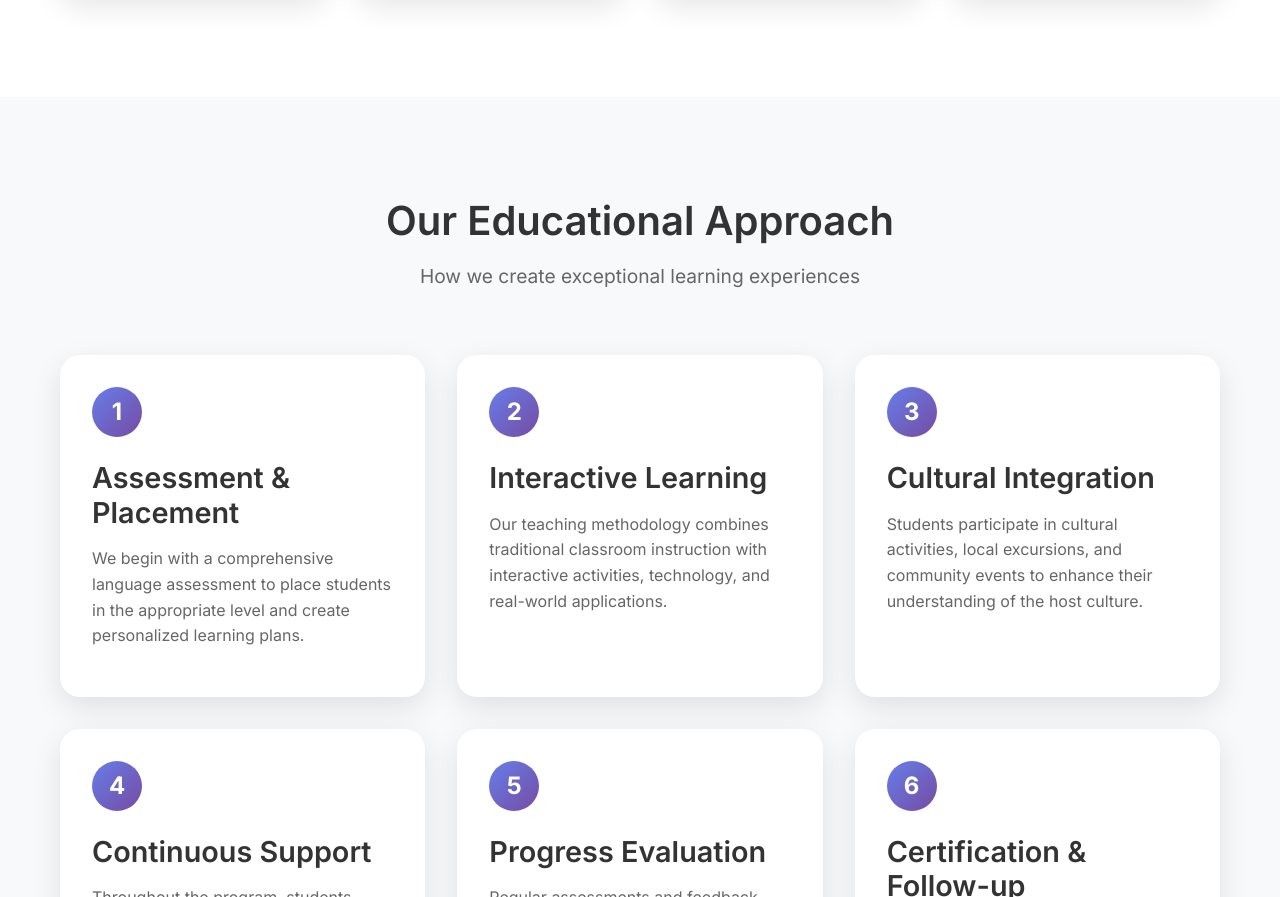
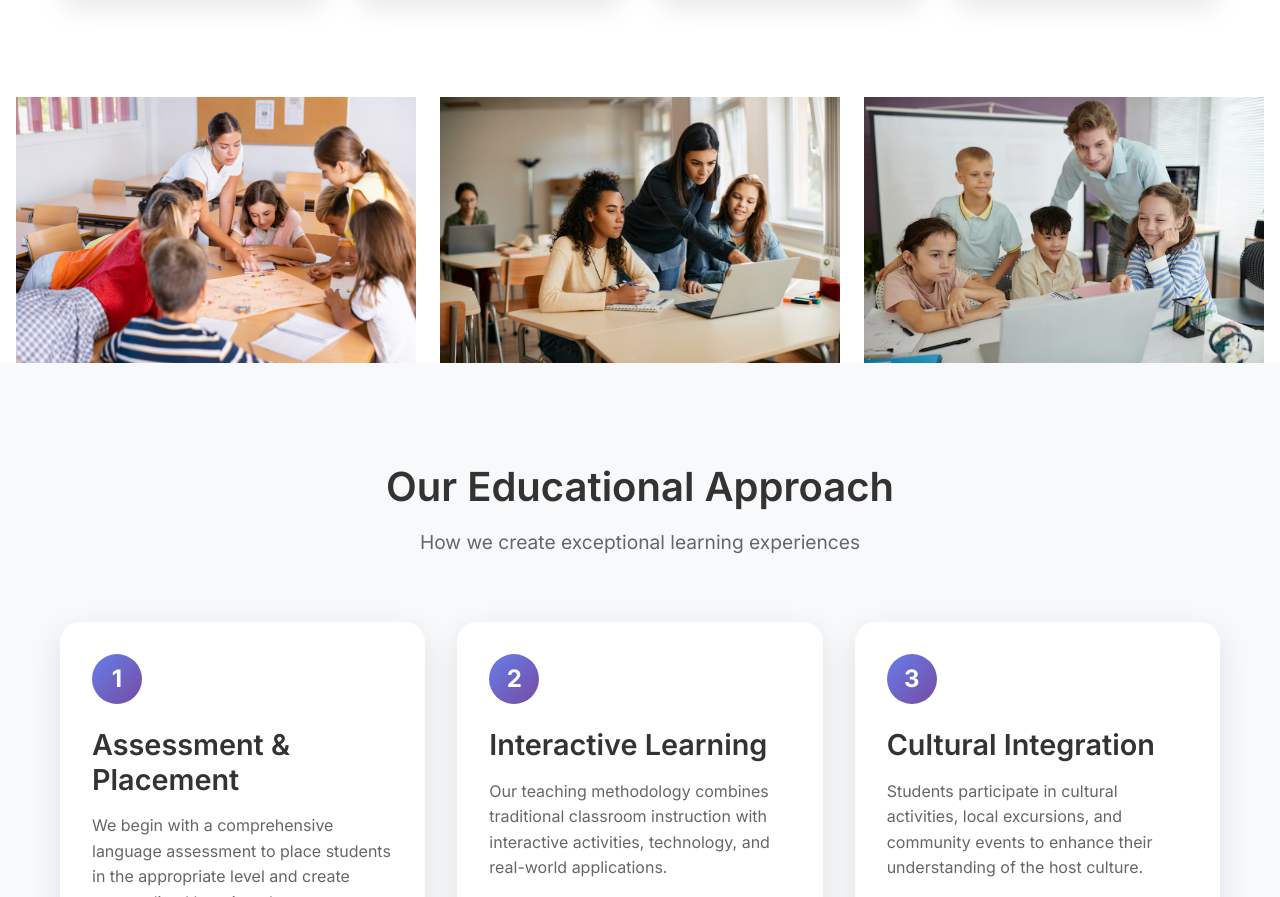
Before and after one commit to dimgian04/evmaria, a website: page public/why-evmaria.html in a window 1280 px wide. Shown: the part 5320-6217 px from the top of the page. Drawn offline with Linux system fonts and the light colour scheme.

Commit message:
why evmaria pictures added

```diff
--- a/public/why-evmaria.html
+++ b/public/why-evmaria.html
@@ -273,6 +273,15 @@
     </div>
   </section>
 
+  <!-- Modern Photo Section -->
+  <section class="modern-photo-section">
+    <div class="container" style="display: flex; justify-content: center; gap: 24px;">
+      <img src="images/modern5.jpg" alt="Learning in action" class="modern-photo" style="max-width: 400px; width: 100%; height: auto; display: block;">
+      <img src="images/modern10.jpg" alt="Learning in action" class="modern-photo" style="max-width: 400px; width: 100%; height: auto; display: block;">
+      <img src="images/modern10.avif" alt="Learning in action" class="modern-photo" style="max-width: 400px; width: 100%; height: auto; display: block;">
+    </div>
+  </section>
+
   <!-- Our Approach Section -->
   <section class="approach-section">
     <div class="container">
@@ -320,6 +329,14 @@
       </div>
     </div>
   </section>
+
+    <!-- Modern Photo Section
+  <section class="modern-photo-section">
+    <div class="container">
+      <img src="images/modern2.jpg" alt="Teamwork and support"  class="modern-photo" style="max-width: 400px; width: 100%; height: auto; display: block; margin: 0 auto;">
+    </div>
+  </section> -->
+
 
   <!-- Quality Assurance Section -->
   <section class="quality-section">
```
Also changed, not shown: public/images/modern10.avif (added), public/images/modern10.jpg (added), public/images/modern2.jpg (added), public/images/modern5.jpg (added).
